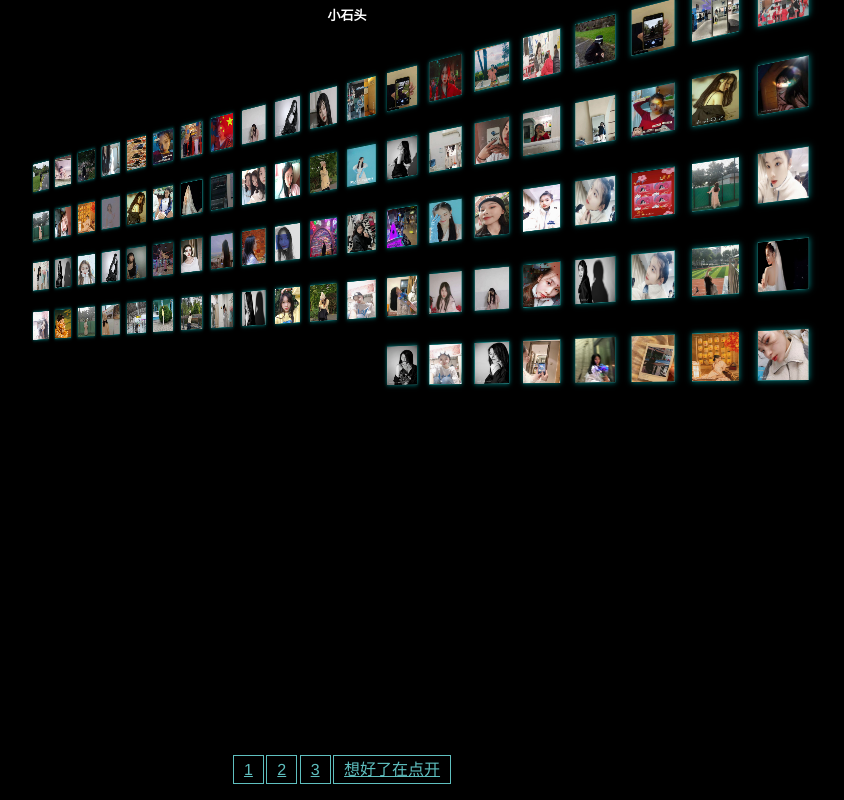
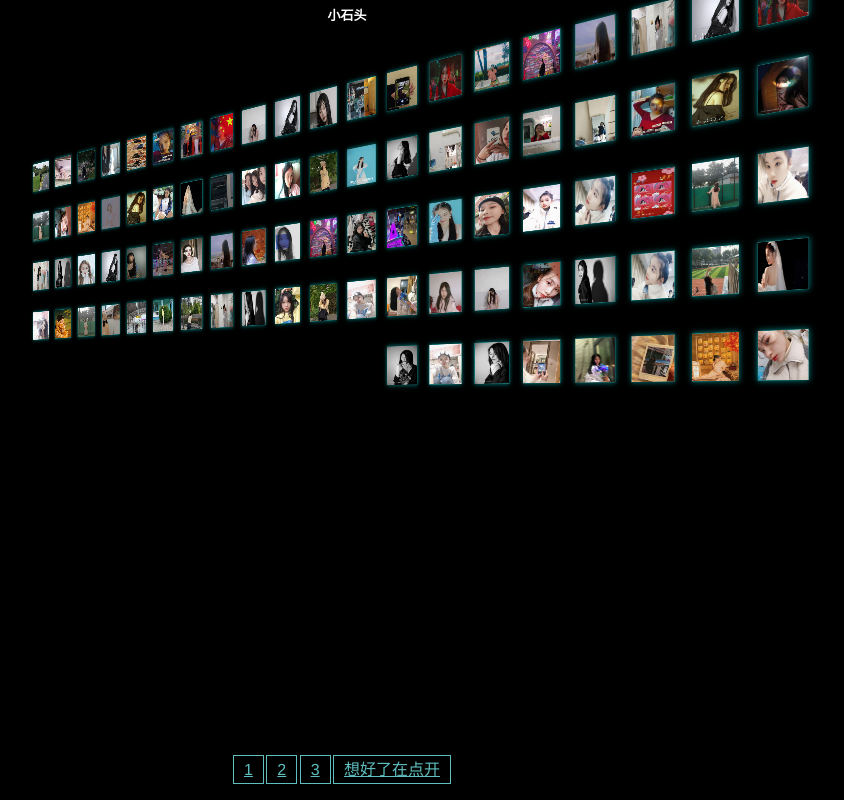
Before and after one commit to joyce030902/xst, a plain HTML site: page index.html in a window 1280 px wide. Shown: the whole page, without its empty margins (298-1142 px from the left). Drawn offline with Linux system fonts and the light colour scheme; files whose address does not match are found by name.

Commit message:
Update index.html

```diff
--- a/index.html
+++ b/index.html
@@ -177,7 +177,7 @@
 			// 生成虚拟数据
 	        for(var i=1;i<89;i++){
 				personArray.push({
-		            image: "img/"+i+".JPG"
+		            image: "img1/"+i+".JPG"
 		        });
 	        }
 
```
